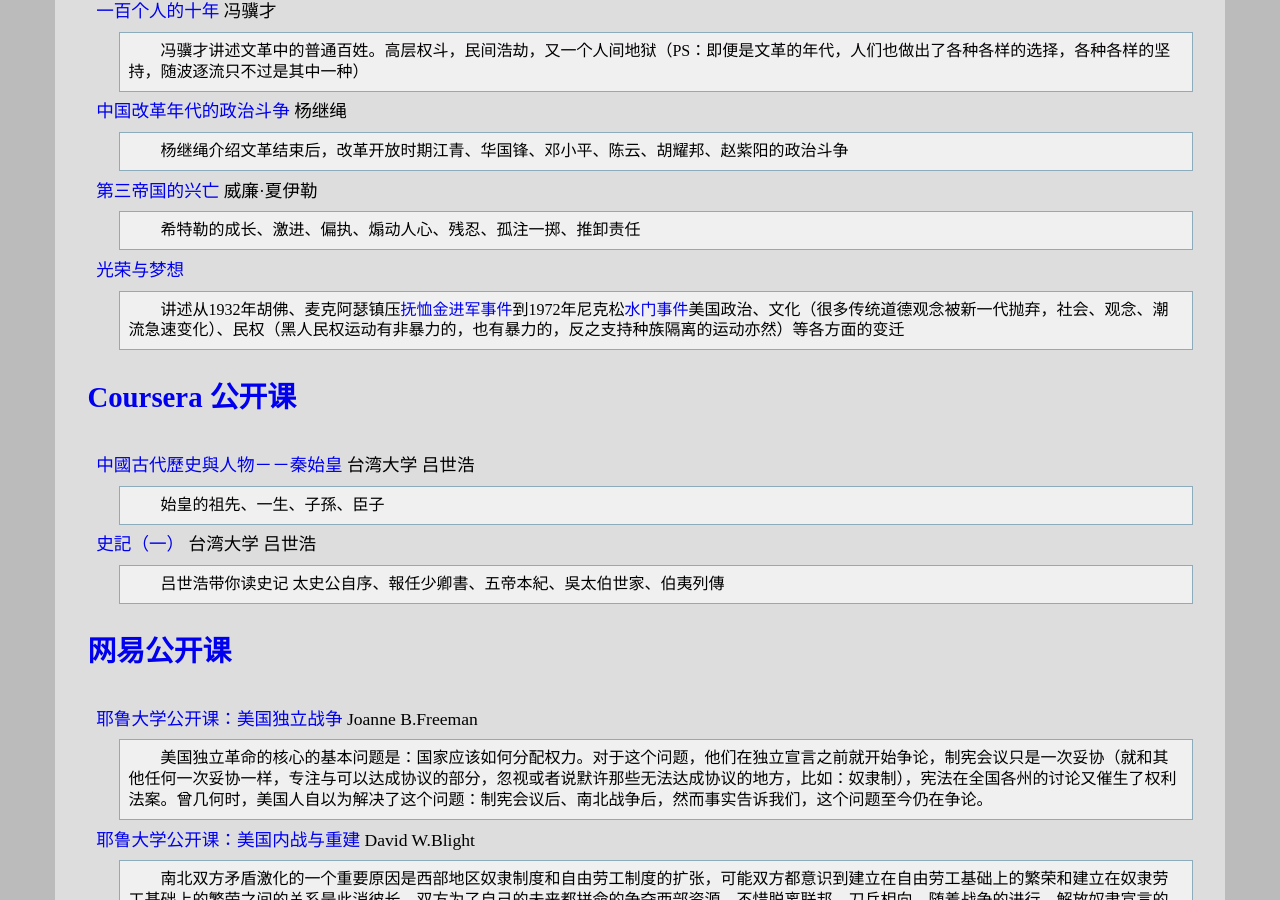
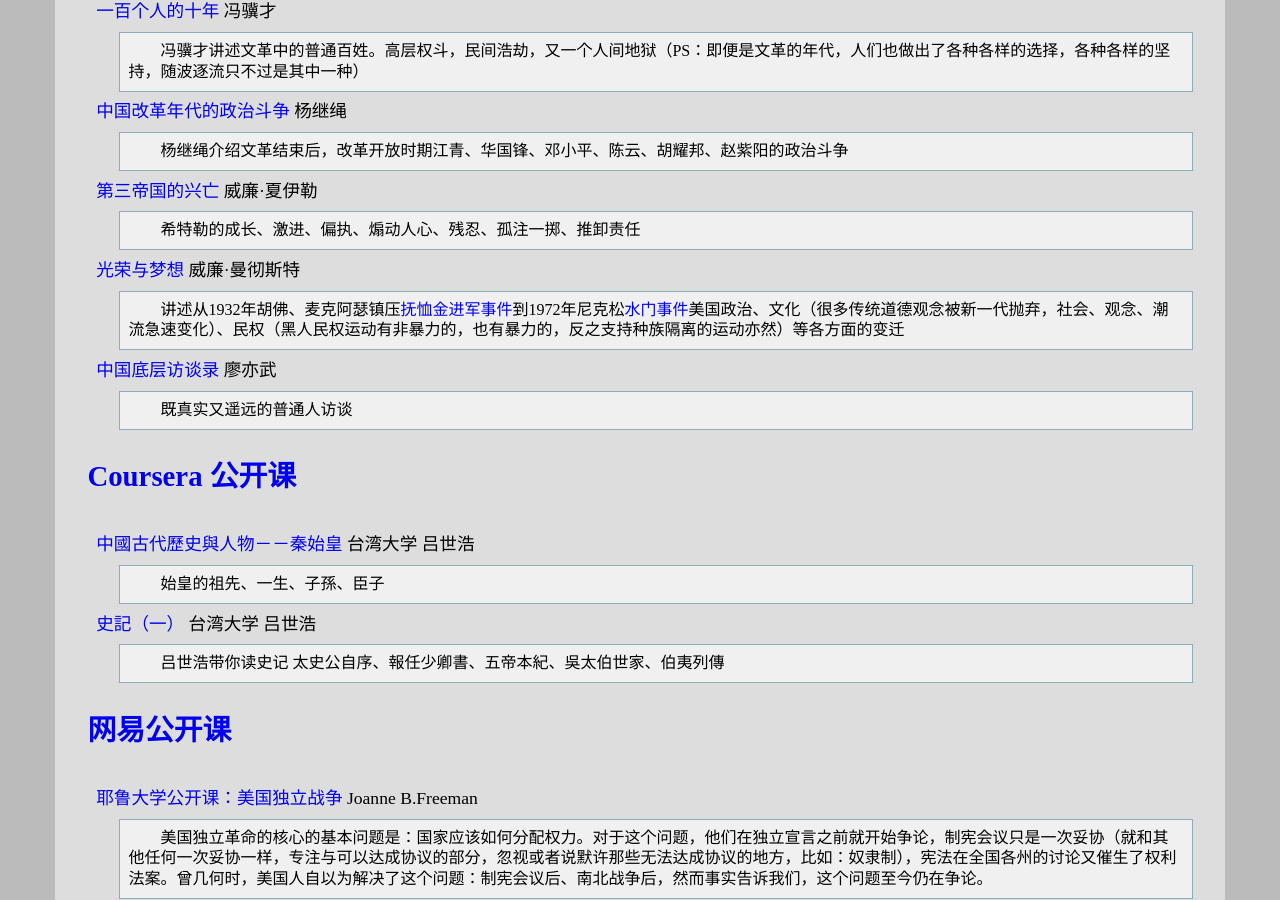
Before and after one commit to leiqin/leiqin.github.io, a Jekyll site: the page built from shoucang/history.markdown, in a window 1280 px wide and 900 px high, scrolled down 5957 px. Built offline with Jekyll 4.4.1, drawn with Linux system fonts in a browser that asks for light colours; nearby versions of some CDN libraries.

Commit message:
+ 添加以史为镜 中国底层访谈录

```diff
--- a/shoucang/history.markdown
+++ b/shoucang/history.markdown
@@ -110,8 +110,11 @@ title: 以史为镜
 [第三帝国的兴亡](https://book.douban.com/subject/10435653/) 威廉·夏伊勒
 :	希特勒的成长、激进、偏执、煽动人心、残忍、孤注一掷、推卸责任
 
-[光荣与梦想](https://book.douban.com/subject/26314954/)
+[光荣与梦想](https://book.douban.com/subject/26314954/) 威廉·曼彻斯特
 :	讲述从1932年胡佛、麦克阿瑟镇压[抚恤金进军事件](https://zh.wikipedia.org/wiki/%E9%85%AC%E6%81%A4%E9%87%91%E9%80%B2%E8%BB%8D%E4%BA%8B%E4%BB%B6)到1972年尼克松[水门事件](https://zh.wikipedia.org/wiki/%E6%B0%B4%E9%97%A8%E4%BA%8B%E4%BB%B6)美国政治、文化（很多传统道德观念被新一代抛弃，社会、观念、潮流急速变化）、民权（黑人民权运动有非暴力的，也有暴力的，反之支持种族隔离的运动亦然）等各方面的变迁
+
+[中国底层访谈录](https://plus.google.com/+%E7%A7%8D%E5%AD%90%E4%B9%A6%E5%9F%8E/posts/MdbhuLjD9nU) 廖亦武
+:	既真实又遥远的普通人访谈
 
 ### [Coursera 公开课](https://www.coursera.org/)
 
```
